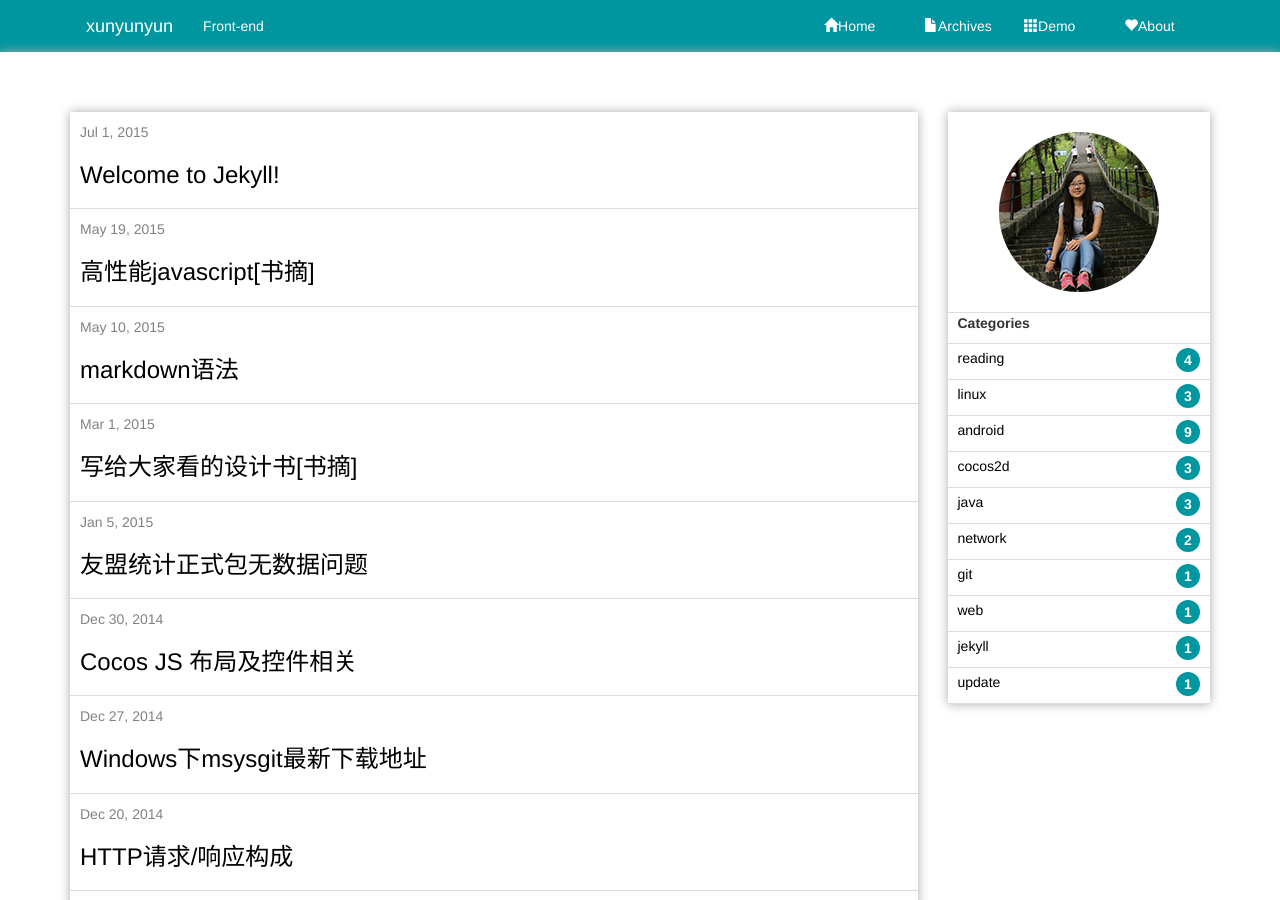
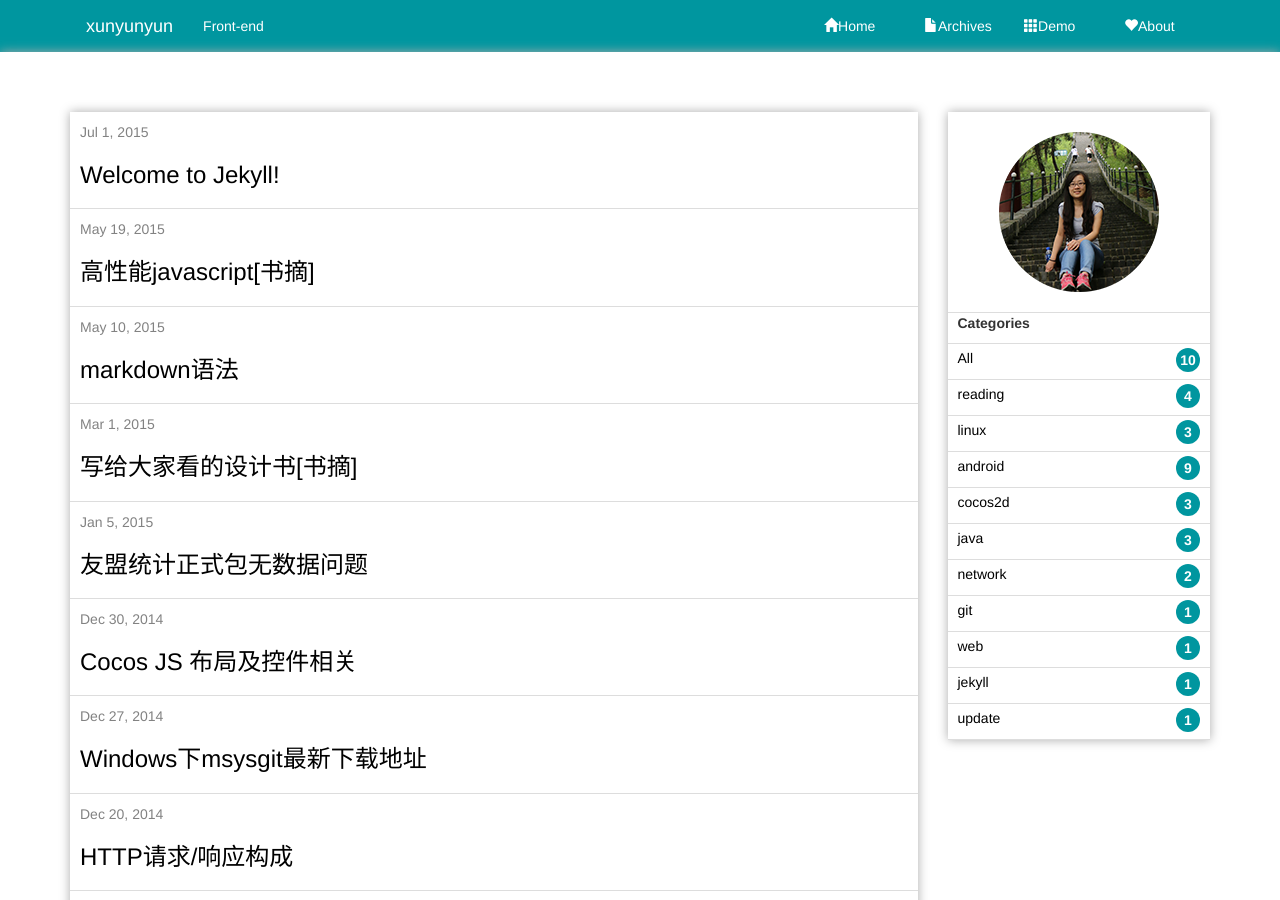
Before and after one commit to xunyunyun/xunyunyun.github.io, a Jekyll site: the page built from index.html, in a window 1280 px wide and 900 px high. Built offline with Jekyll 4.4.1, drawn with Linux system fonts in a browser that asks for light colours; nearby versions of some CDN libraries; the list of posts is cut into pages by our own code; comment, search, counter and statistics services are not loaded.

Commit message:
change js

```diff
--- a/_includes/head.html
+++ b/_includes/head.html
@@ -34,5 +34,7 @@
 
   <script type="text/javascript" src="http://apps.bdimg.com/libs/jquery/2.1.1/jquery.min.js"></script>
   <script type="text/javascript" src="http://apps.bdimg.com/libs/bootstrap/3.3.0/js/bootstrap.min.js"></script>
+  <script type="text/javascript" src="{{"/js/blog.js" | prepend:site.baseurl}}"></script>
+
 
 </head>
--- a/_layouts/default.html
+++ b/_layouts/default.html
@@ -13,7 +13,7 @@
 
     {% include footer.html %}
 
-    <script charset="utf-8" type="text/javascript" src="http://changyan.sohu.com/upload/changyan.js" ></script>
+  <script charset="utf-8" type="text/javascript" src="http://changyan.sohu.com/upload/changyan.js" ></script>
 	<script type="text/javascript">
 	    window.changyan.api.config({
 	        appid: 'cyrRkQsSM',
--- a/index.html
+++ b/index.html
@@ -5,7 +5,9 @@
     <div class="row">
       <div class="col-sm-9 col-xs-12">
         <div class="section-left">
-          <ul class="post-list">
+          <div class="post-list-item">
+
+            <ul class="post-list" post-cate="All">
               {% for post in site.posts %}
                 <li>
                   <span class="post-meta">{{ post.date | date: "%b %-d, %Y" }}</span>
@@ -16,6 +18,28 @@
                 </li>
               {% endfor %}
             </ul>
+
+            <!-- <div class="posts-in-categories"> -->
+            {% for category in site.categories %}
+              <ul class="post-list" post-cate="{{category | first}}">
+                {% for posts in category  %}
+                  {% for post in posts %}
+                    {% if post.url %}
+                      <li>
+                        <span class="post-meta">{{ post.date | date: "%b %-d, %Y" }}</span>
+                        <h2>
+                          <a class="post-link" href="{{ post.url | prepend: site.baseurl }}">{{ post.title }}</a>
+                        </h2>
+                      </li>
+                    {% endif %}
+                  {% endfor %}
+                {% endfor %}
+              </ul>
+            {% endfor %}
+
+
+
+          </div>
         </div>
       </div>
       <div class="col-sm-3 col-xs-12">
@@ -28,11 +52,11 @@
               Categories
             </div>
             <ul class="categories-list">
-             <!--  <li>
+              <li>
                 <a href="javascript:;"  cate="All">
                   All<span class="my-badge"> {{site.categories | size}}</span>
                 </a>
-              </li> -->
+              </li>
             {% for category in site.categories %}
               <li>
                 <a href="javascript:;" cate="{{ category | first }}">
--- /dev/null
+++ b/js/blog.js
@@ -0,0 +1,28 @@
+/**
+ * 页面加载完成
+*/
+$(document).ready(function(){
+	categoryDisplay();
+});
+
+
+/**
+ * 分类展示
+ * 点击右侧的分类展示时
+ * 左侧的相关裂变展开或者收起
+ * @return {[type]} [description]
+ */
+function categoryDisplay() {
+    /*only show All*/
+    console.log($('.post-list-item>ul[post-cate!=All]'));
+    $('.post-list-item>ul[post-cate!=All]').hide();
+    /*show category when click categories list*/
+    $('.categories-list').delegate("a","click",function(){
+    	var $cate = $(this).attr('cate');
+    	console.log($cate);
+
+    	$('.post-list-item>ul[post-cate!=' + $cate + ']').hide(250);
+        $('.post-list-item>ul[post-cate=' + $cate + ']').show(400);
+    });
+
+}
```
Lines whose indentation alone changed are shown as unchanged.
